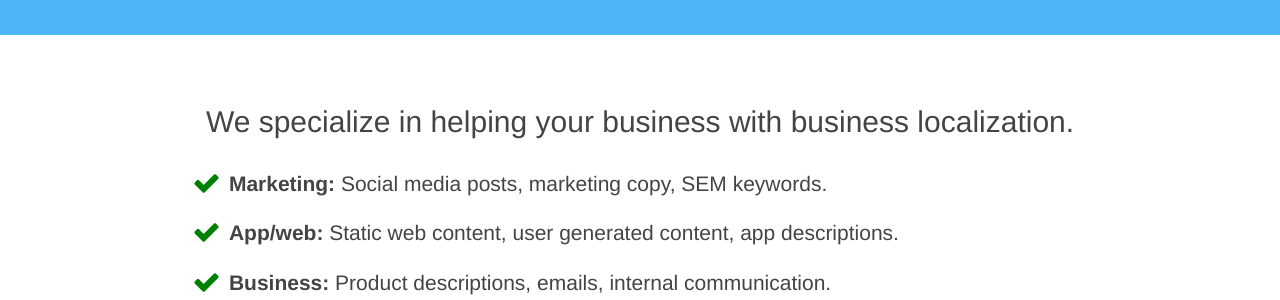
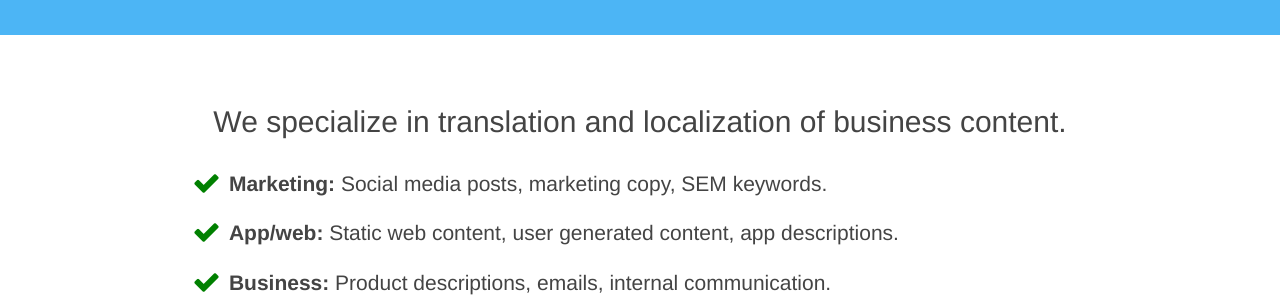
Before and after one commit to yhoiseth/www.understandly.com, a Jekyll site: the page built from index.html, in a window 1280 px wide. Shown: the part 368-668 px from the top of the page. Built offline with Jekyll 4.4.1, drawn with Linux system fonts in a browser that asks for light colours; nearby versions of some CDN libraries.

Commit message:
Created uses index

```diff
--- a/index.html
+++ b/index.html
@@ -13,7 +13,7 @@ layout: default
   <div class="row container-intro">
     <div class="container">
       <div class="col-sm-12">
-        <h2 align="center">We specialize in helping your business with business localization.
+        <h2 align="center">We specialize in translation and localization of business content.
         </h2>
         <div class="col-sm-10 col-sm-offset-1">
           <h4 align="center" class="hidden">
```
